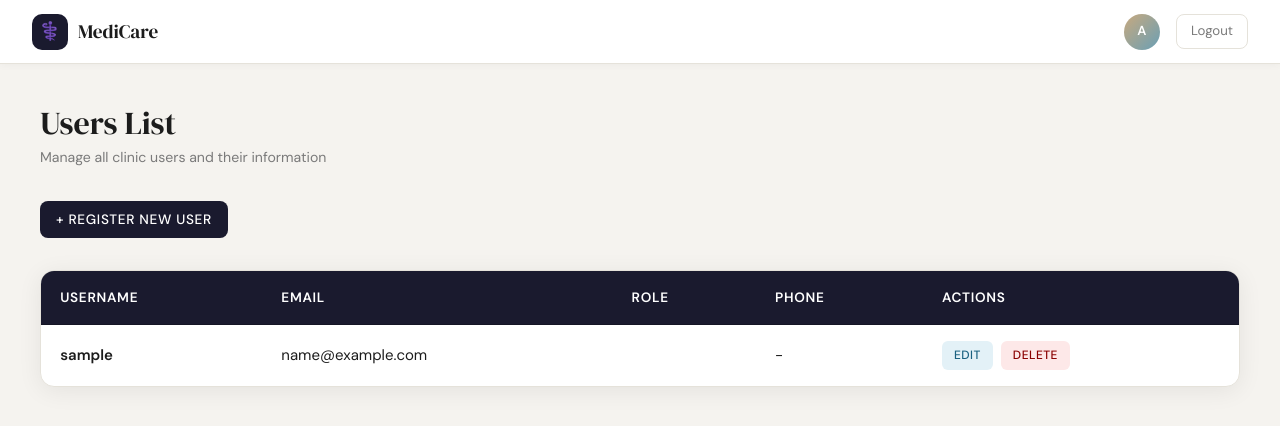
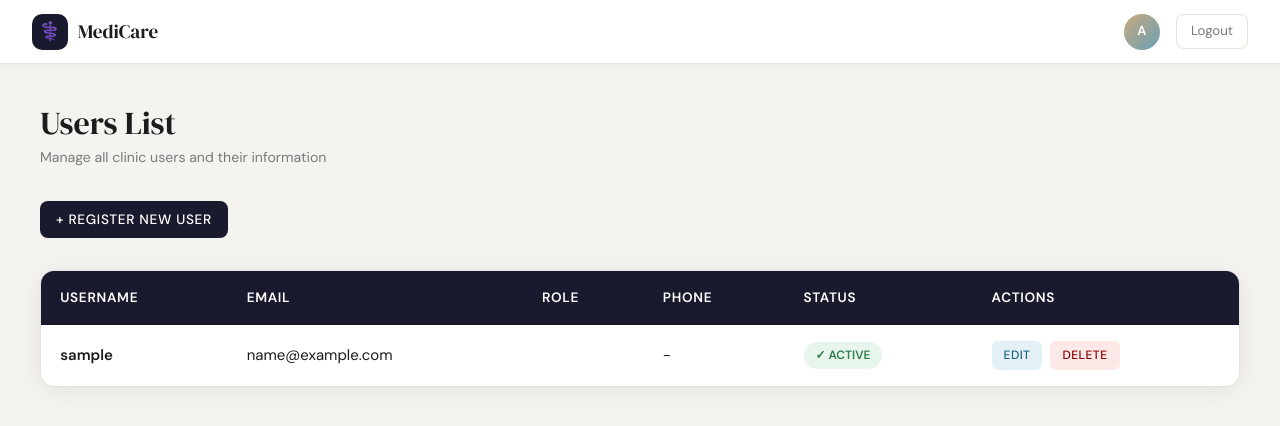
Before and after one commit to Youssef11gaber10/Django-Clinic-Appointment-System, a Django app: template accounts/templates/registration/users_list.html in a window 1280 px wide. Shown: the top 426 px of the page. Run offline with Django 5.2, Linux system fonts and the light colour scheme; the template is opened without the code that fills it: values that come from a table or form of the project are taken from there, others are empty; tables that the repository leaves empty hold one stand-in row (values such as "Sample post").

```diff
--- a/accounts/templates/registration/users_list.html
+++ b/accounts/templates/registration/users_list.html
@@ -194,6 +194,40 @@
       background: #f3e8f7;
       color: #6a3d8a;
     }
+    .status-badge {
+      display: inline-flex;
+      align-items: center;
+      padding: 4px 12px;
+      border-radius: 20px;
+      font-size: .75rem;
+      font-weight: 600;
+      text-transform: uppercase;
+    }
+    .status-active {
+      background: #e8f5ec;
+      color: #2e7d4f;
+    }
+    .status-inactive {
+      background: #fde8e8;
+      color: #8a0000;
+    }
+    .status-badge {
+      display: inline-flex;
+      align-items: center;
+      padding: 4px 12px;
+      border-radius: 20px;
+      font-size: .75rem;
+      font-weight: 600;
+      text-transform: uppercase;
+    }
+    .status-active {
+      background: #e8f5ec;
+      color: #2e7d4f;
+    }
+    .status-inactive {
+      background: #fde8e8;
+      color: #8a0000;
+    }
     .action-btns {
       display: flex;
       gap: .5rem;
@@ -350,6 +384,7 @@
             <th>Email</th>
             <th>Role</th>
             <th>Phone</th>
+            <th>Status</th>
             <th>Actions</th>
           </tr>
         </thead>
@@ -360,6 +395,7 @@
             <td>{{ user.email }}</td>
             <td><span class="role-badge role-{{ user.role|lower }}">{{ user.role|upper }}</span></td>
             <td>{{ user.phone_number|default:"-" }}</td>
+            <td><span class="status-badge {% if user.is_active %}status-active{% else %}status-inactive{% endif %}">{% if user.is_active %}✓ Active{% else %}✗ Inactive{% endif %}</span></td>
             <td>
               <div class="action-btns">
                 <a href="{% url 'admin_edit_user' user.id %}" class="btn-sm btn-edit" onclick="event.stopPropagation();">Edit</a>
--- a/accounts/views.py
+++ b/accounts/views.py
@@ -153,12 +153,14 @@ def admin_edit_user(request, user_id):
         user_form = UserUpdateForm(request.POST, instance=user)
         if user_form.is_valid():
             user_form.save()
+            is_active = request.POST.get('is_active') == 'on'
+            user.is_active = is_active
+            user.save()
             messages.success(request, f'{user.role.capitalize()} account has been updated successfully.')
             return redirect('users_list')
     else:
         user_form = UserUpdateForm(instance=user)
-    return render(request, 'registration/edit_profile.html', {'user_form': user_form, 'user': user})
-
+    return render(request, 'registration/edit_profile.html', {'user_form': user_form, 'user': user, 'is_admin_edit': True})
 def admin_delete_user(request, user_id):
     try:
         user = User.objects.get(id=user_id)
```
Also changed, not shown: accounts/templates/registration/edit_profile.html (+52 -0 lines).
